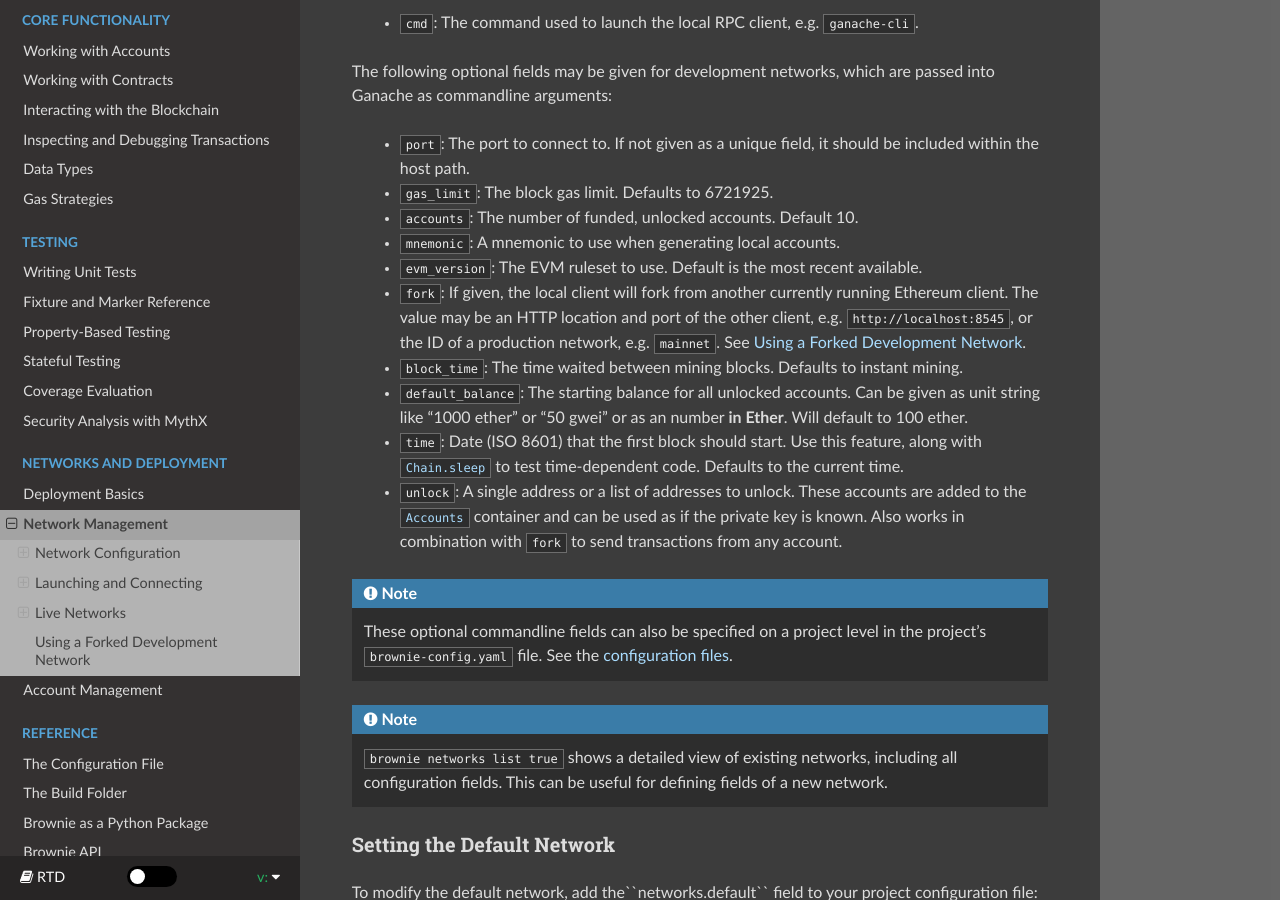
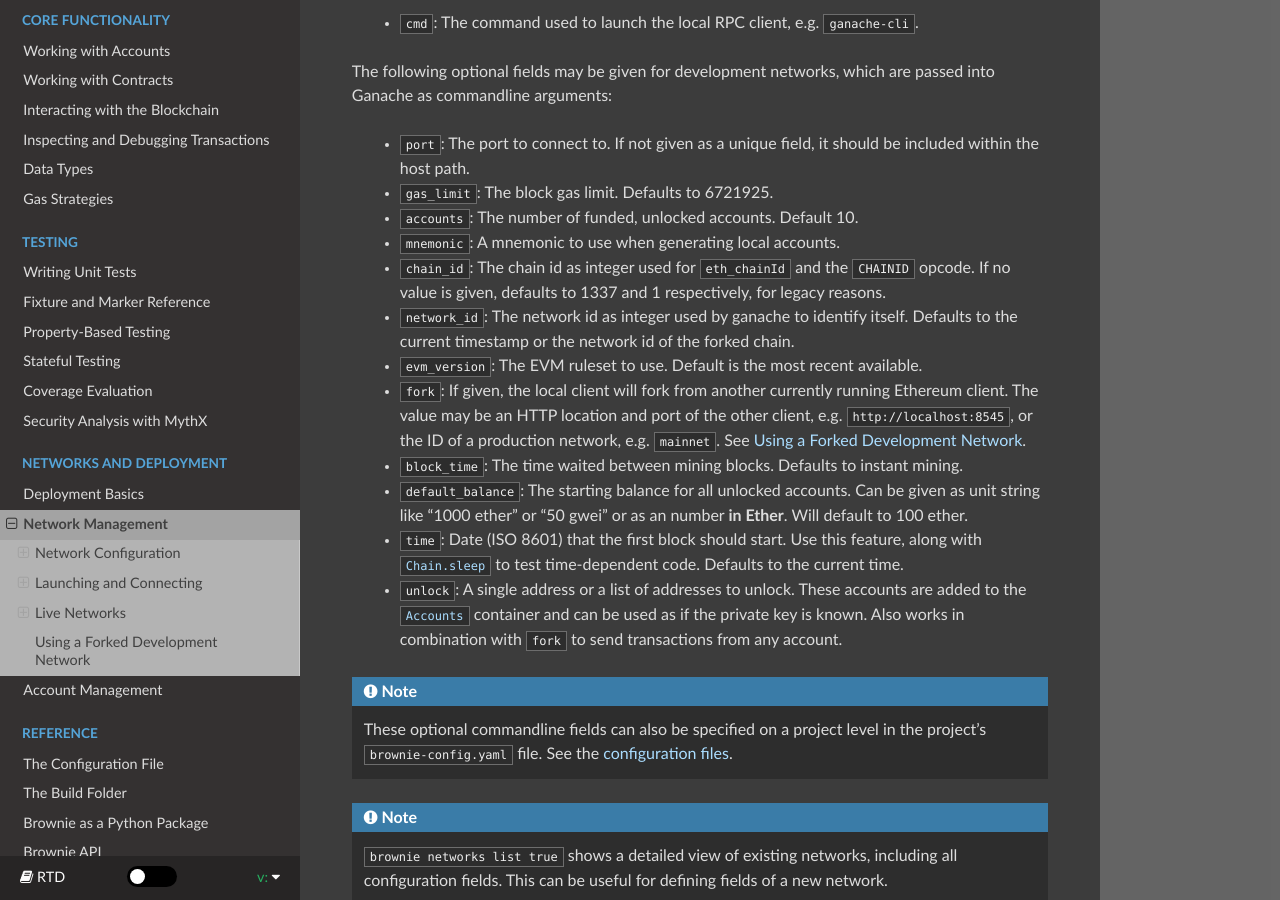
Before and after one commit to eth-brownie/brownie, a Sphinx documentation site: the page built from docs/network-management.rst, in a window 1280 px wide and 900 px high, scrolled down 1993 px. Built offline with Sphinx 7.4.7 and the Read the Docs theme 2.0.0, drawn with Linux system fonts in a browser that asks for light colours.

Commit message:
doc: docs for new flags network_id and chain_id

```diff
--- a/docs/config.rst
+++ b/docs/config.rst
@@ -85,7 +85,7 @@ Networks
 
         Additional commandline parameters, which are passed into Ganache as commandline arguments. These settings will update the network specific settings defined in :ref:`network management<adding-network>` whenever the project with this configuration file is active.
 
-        The following example shows all commandline settings with their default value. ``fork`` and ``unlock`` have no default values and ``time`` will default to the current time. See :ref:`adding a development network<adding-network>` for more details on the arguments.
+        The following example shows all commandline settings with their default value. ``fork`` and ``unlock`` have no default values. ``network_id`` and ``time`` will default to the current timestamp or time respectively. See :ref:`adding a development network<adding-network>` for more details on the arguments.
 
     .. code-block:: yaml
 
@@ -100,6 +100,8 @@ Networks
                     port: 8545
                     gas_limit: 6721975
                     accounts: 10
+                    chain_id: 1337
+                    network_id: 1588949648
                     evm_version: istanbul
                     fork: null
                     mnemonic: brownie
--- a/docs/network-management.rst
+++ b/docs/network-management.rst
@@ -97,6 +97,8 @@ The following optional fields may be given for development networks, which are p
     * ``gas_limit``: The block gas limit. Defaults to 6721925.
     * ``accounts``: The number of funded, unlocked accounts. Default 10.
     * ``mnemonic``: A mnemonic to use when generating local accounts.
+    * ``chain_id``: The chain id as integer used for ``eth_chainId`` and the ``CHAINID`` opcode. If no value is given, defaults to 1337 and 1 respectively, for legacy reasons.
+    * ``network_id``: The network id as integer used by ganache to identify itself. Defaults to the current timestamp or the network id of the forked chain.
     * ``evm_version``: The EVM ruleset to use. Default is the most recent available.
     * ``fork``: If given, the local client will fork from another currently running Ethereum client. The value may be an HTTP location and port of the other client, e.g. ``http://localhost:8545``, or the ID of a production network, e.g. ``mainnet``. See :ref:`Using a Forked Development Network <network-management-fork>`.
     * ``block_time``: The time waited between mining blocks. Defaults to instant mining.
```
